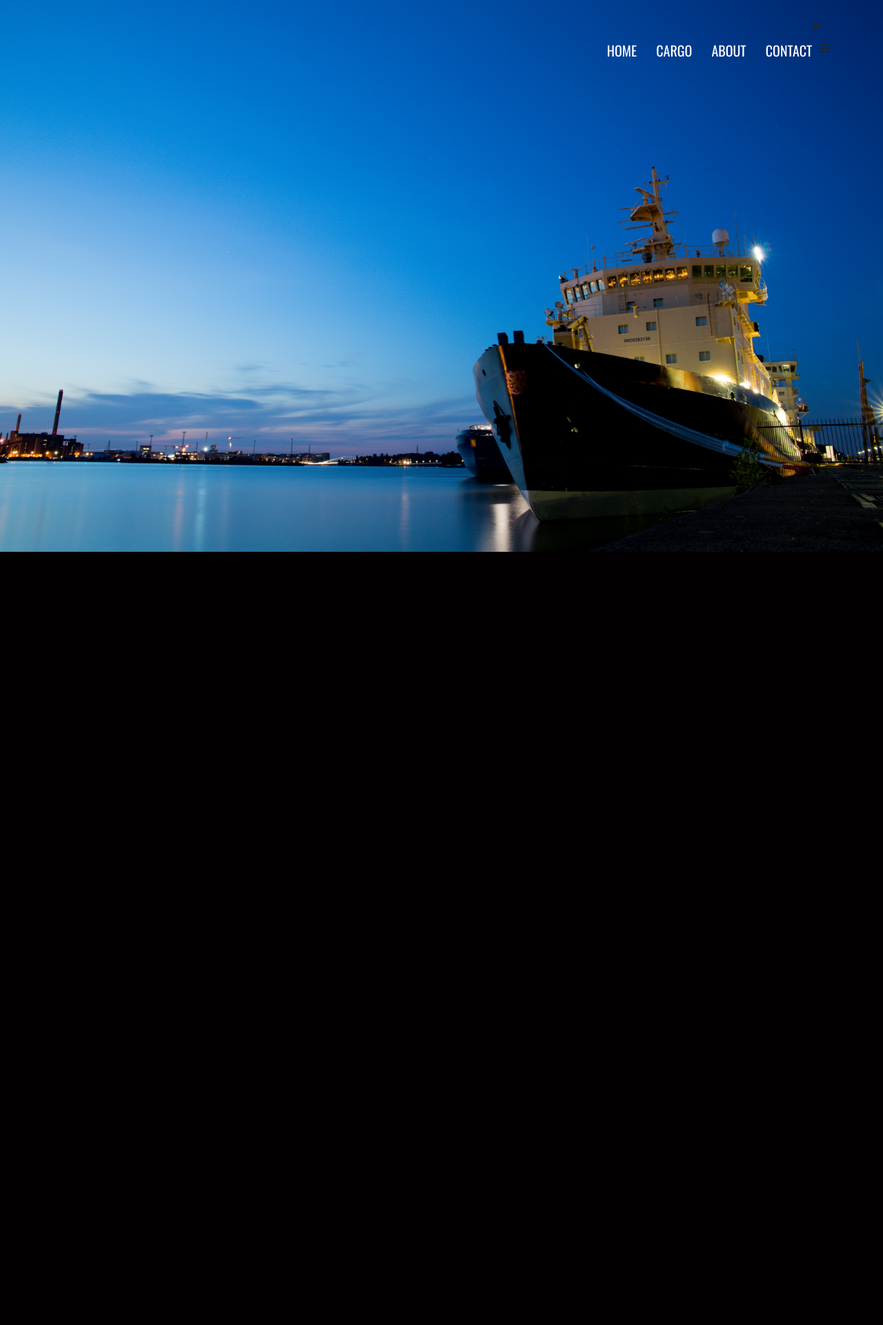
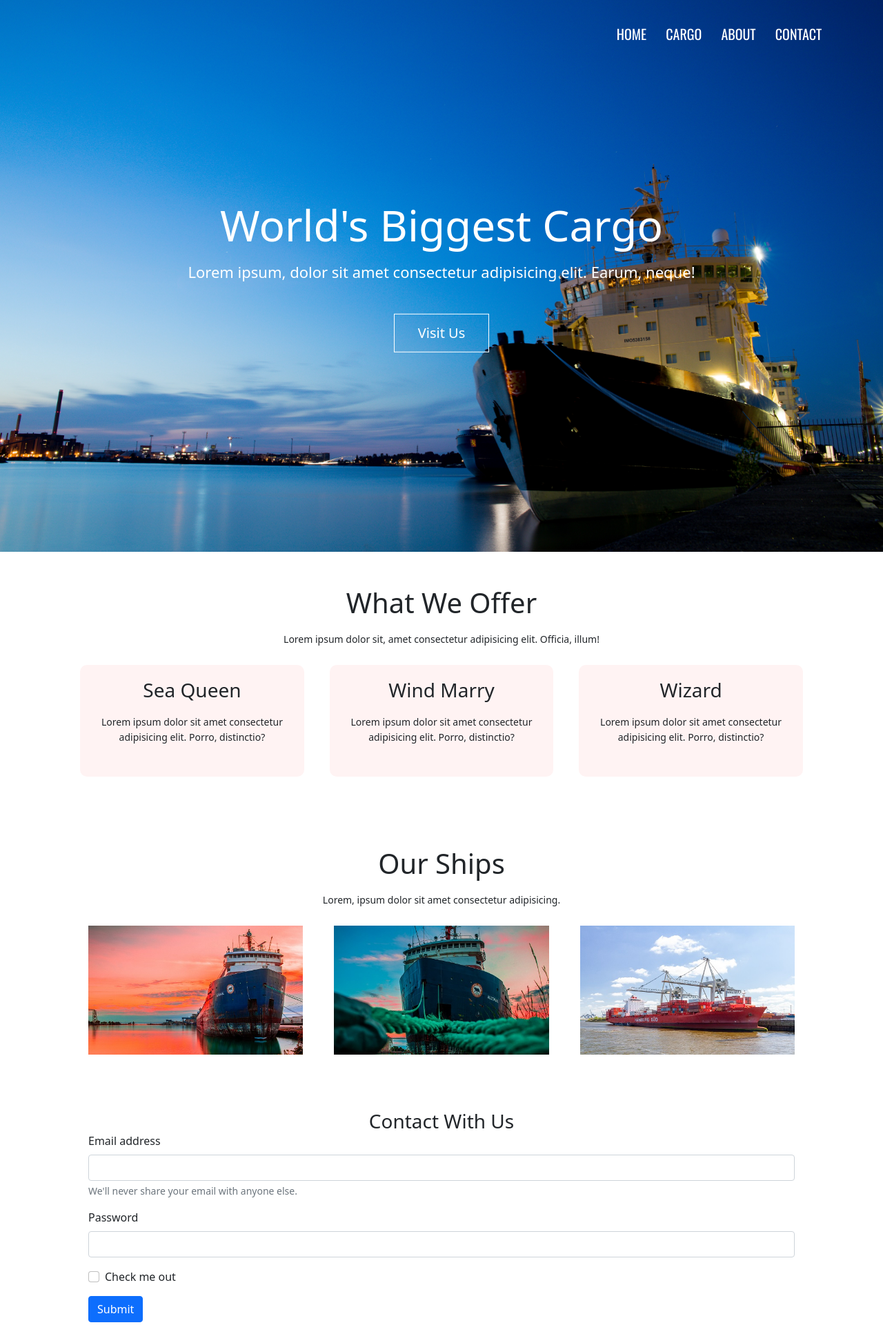
Before and after one commit to PawelZarebski7/HTML_Project_Website, a PHP site: page / in a window 1280 px wide. Shown: the top 1921 px of the page at 69% size. Before the commit the page ends 800 px from the top, so only its background shows below. Run offline with PHP 8.4, Linux system fonts and the light colour scheme.

Commit message:
Prepere before deployment

```diff
--- a/index.html
+++ b/index.html
@@ -31,6 +31,91 @@
             </div>
             <i class="fas fa-bars" onclick="showMenu()"></i>
         </nav>
+        <div class="text-box">
+            <h1>World's Biggest Cargo</h1>
+            <p>Lorem ipsum, dolor sit amet consectetur adipisicing elit. Earum, neque!</p>
+            <a href="#" class="main-btn">Visit Us</a>
+        </div>
     </section>
+
+    <section class="offer">
+        <h1>What We Offer</h1>
+        <p>Lorem ipsum dolor sit, amet consectetur adipisicing elit. Officia, illum!</p>
+        <div class="row">
+            <div class="offer-col">
+                <h3>Sea Queen</h3>
+                <p>Lorem ipsum dolor sit amet consectetur adipisicing elit. Porro, distinctio?</p>
+            </div>
+            <div class="offer-col">
+                <h3>Wind Marry</h3>
+                <p>Lorem ipsum dolor sit amet consectetur adipisicing elit. Porro, distinctio?</p>
+            </div>
+            <div class="offer-col">
+                <h3>Wizard</h3>
+                <p>Lorem ipsum dolor sit amet consectetur adipisicing elit. Porro, distinctio?</p>
+            </div>
+        </div>
+    </section>
+
+    <section class="flota">
+        <h1>Our Ships</h1>
+        <p>Lorem, ipsum dolor sit amet consectetur adipisicing.</p>
+
+        <div class="row">
+            <div class="flota-col">
+                <img src="./assets/ship_1.jpg" alt="ship">
+                <div class="flota-name">
+                    <h3>Sea Queen</h3>
+                </div>
+            </div>
+            <div class="flota-col">
+                <img src="./assets/ship_2.jpg" alt="ship">
+                <div class="flota-name">
+                    <h3>Wind Marry</h3>
+                </div>
+            </div>
+            <div class="flota-col">
+                <img src="./assets/ship_3.jpg" alt="ship">
+                <div class="flota-name">
+                    <h3>Vizard</h3>
+                </div>
+            </div>
+        </div>
+    </section>
+
+    <section>
+        <h3 class="flota">Contact With Us</h3>
+
+        <form>
+            <div class="mb-3">
+              <label for="exampleInputEmail1" class="form-label">Email address</label>
+              <input type="email" class="form-control" id="exampleInputEmail1" aria-describedby="emailHelp">
+              <div id="emailHelp" class="form-text">We'll never share your email with anyone else.</div>
+            </div>
+            <div class="mb-3">
+              <label for="exampleInputPassword1" class="form-label">Password</label>
+              <input type="password" class="form-control" id="exampleInputPassword1">
+            </div>
+            <div class="mb-3 form-check">
+              <input type="checkbox" class="form-check-input" id="exampleCheck1">
+              <label class="form-check-label" for="exampleCheck1">Check me out</label>
+            </div>
+            <button type="submit" class="btn btn-primary">Submit</button>
+          </form>
+    </section>
+
+
+
+    <script>
+        var navLinks = document.getElementById("navLinks");
+
+        function showMenu(){
+            navLinks.style.right = "0";
+        }
+
+        function hideMenu(){
+            navLinks.style.right = "-250px"
+        }
+    </script>
 </body>
 </html>
--- /dev/null
+++ b/index.php
@@ -0,0 +1,3 @@
+<?php
+    include_once("index.html")
+?>
--- a/style.css
+++ b/style.css
@@ -4,6 +4,12 @@ body {
     margin: 0;
     padding: 0;
     box-sizing: border-box;
+    height: 5000px;
+}
+
+* {
+    margin: 0;
+    padding: 0;
 }
 
 .header {
@@ -20,6 +26,10 @@ nav {
     justify-content: space-between;
     align-items: center;
     padding: 2% 6%;
+}
+
+nav img {
+    width: 100px;
 }
 
 .nav-links {
@@ -55,3 +65,180 @@ nav {
 .nav-links ul li:hover::after {
     width: 100%;
 }
+
+.text-box {
+    width: 90%;
+    color: #fff;
+    position: absolute;
+    top: 50%;
+    left: 50%;
+    transform: translate(-50%, -50%);
+    text-align: center;
+}
+
+.text-box h1 {
+    font-size: 62px;
+}
+
+.text-box p {
+    margin: 10px 0 40px;
+    font-size: 22px;
+    color: #fff;
+}
+
+.main-btn {
+    display: inline-block;
+    text-decoration: none;
+    border:  1px solid #fff;
+    color: #fff;
+    padding: 12px 34px;
+    background: transparent;
+    font-size: 20px;
+    position: relative;
+    cursor: pointer;
+}
+
+.main-btn:hover {
+    border: 2px solid #f44336;
+    transition: 1s;
+    color: #f44336;
+    font-weight: bold;
+}
+
+nav .fas {
+    display: none;
+}
+
+@media(max-width: 700px) {
+    .text-box h1 {
+        font-size: 25px;
+    }
+
+    .nav-links ul {
+        display: block;
+    }
+
+    .nav-links {
+        position: absolute;
+        background: #f44335;
+        height: 100vh;
+        width: 200px;
+        top: 0;
+        right: -200px;
+        text-align: left;
+        z-index: 10;
+        transition: 1s;
+    }
+
+    nav .fas {
+        display: block;
+        color: #fff;
+        margin: 10px;
+        font-size: 22px;
+        cursor: pointer;
+    }
+
+    .nav-links ul {
+        padding: 30px;
+    }
+}
+
+.offer {
+    width: 80%;
+    margin: auto;
+    text-align: center;
+    padding-top: 50px;
+}
+
+h1 {
+    font-size: 36px;
+    font-weight: 600;
+}
+
+p {
+    font-size: 14px;
+    font-weight: 300;
+    line-height: 22px;
+    padding: 10px;
+}
+
+.row {
+    margin-top: 5%;
+    display: flex;
+    justify-content: space-between;
+}
+
+.offer-col {
+    flex-basis: 31%;
+    background: #fff3f3;
+    border-radius: 10px;
+    margin-bottom: 5%;
+    padding: 20px 12px;
+    box-sizing: border-box;
+}
+
+.offer-col:hover {
+    box-shadow: 0 0 20px 0 rgba(0, 0, 0, 0.2);
+}
+
+@media(max-width: 700px){
+    .row {
+        flex-direction: column;
+    }
+}
+
+.flota {
+    width: 80%;
+    margin: auto;
+    text-align: center;
+    padding-top: 50px;
+}
+
+.flota-col {
+    flex-basis: 32%;
+    border-radius: 10px;
+    margin-bottom: 30px;
+    position: relative;
+    overflow: hidden;
+}
+
+.flota-col img {
+    width: 100%;
+    display: block;
+}
+
+.flota-name {
+    background: transparent;
+    height: 100%;
+    width: 100%;
+    position: absolute;
+    top: 0;
+    left: 0;
+}
+
+.flota-name:hover{
+    background: rgba(0, 0, 255, 0.3);
+}
+
+.flota-name h3 {
+    width: 100%;
+    font-weight: 500;
+    color: #fff;
+    font-size: 26px;
+    bottom: 0;
+    left: 50%;
+    transform: translateX(-50%);
+    position: absolute;
+    opacity: 0;
+    transition: 0.5s;
+}
+
+.flota-name:hover h3 {
+    bottom: 47%;
+    opacity: 1;
+}
+
+form {
+    width: 80%;
+    margin: auto;
+}
```
